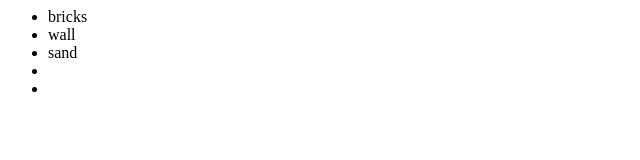
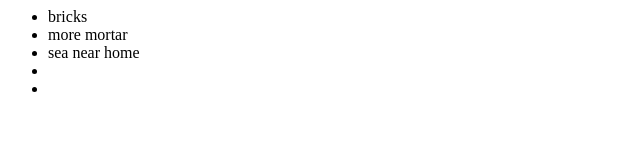
Before and after one commit to Fumitus/NewGitTest, a plain HTML site: page index.html in a window 1280 px wide. Shown: the whole page, without its empty margins (0-640 px from the left). Drawn offline with Linux system fonts and the light colour scheme.

Commit message:
more mortar added

```diff
--- a/index.html
+++ b/index.html
@@ -3,8 +3,8 @@
         <div>
             <ul>
                 <li>bricks</li>
-                <li>wall</li>
-                <li>sand</li>
+                <li>more mortar</li>
+                <li>sea near home</li>
                 <li></li>
                 <li></li>
             </ul>
```
